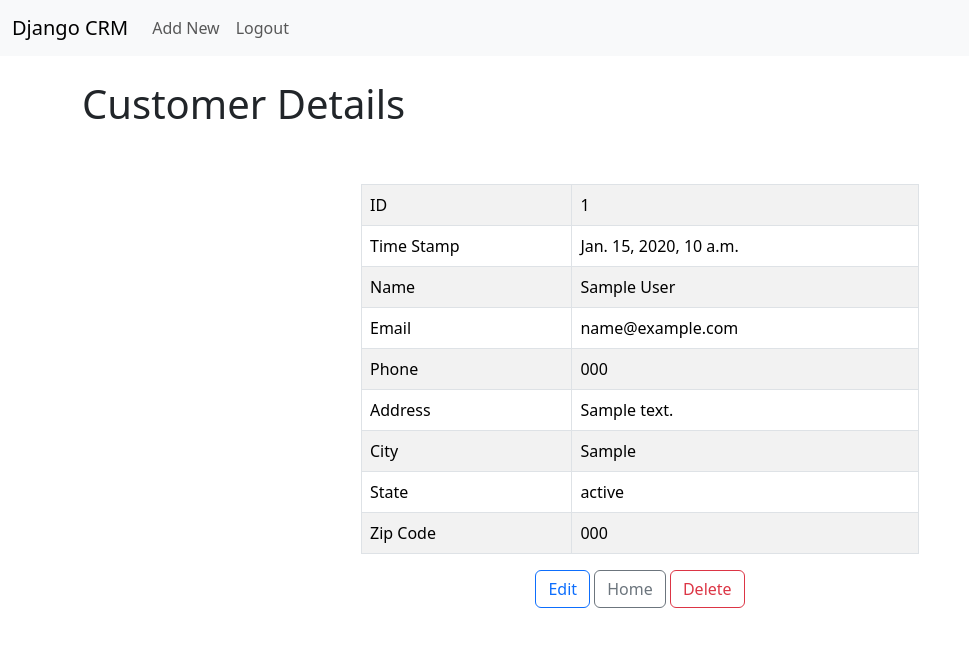
After one commit to arshaljo24/django_crm, a Django app: page /record/1 in a window 1280 px wide. The commit adds this page. Shown: the top 647 px of the page, without its empty margins (0-969 px from the left). Run offline with Django 3.2, Linux system fonts and the light colour scheme; a user stored in the database is signed in; tables that the repository leaves empty hold one stand-in row (values such as "Sample post").

Commit message:
upto updaterecord

```diff
--- /dev/null
+++ b/package.json
@@ -0,0 +1,5 @@
+{
+  "dependencies": {
+    "bootstrap-icons": "^1.10.5"
+  }
+}
--- a/website/templates/navbar.html
+++ b/website/templates/navbar.html
@@ -1,12 +1,15 @@
 <nav class="navbar navbar-expand-lg bg-body-tertiary">
   <div class="container-fluid">
-    <a class="navbar-brand" href="">Django CRM</a>
+    <a class="navbar-brand" href="{% url 'index' %}">Django CRM</a>
     <button class="navbar-toggler" type="button" data-bs-toggle="collapse" data-bs-target="#navbarSupportedContent" aria-controls="navbarSupportedContent" aria-expanded="false" aria-label="Toggle navigation">
       <span class="navbar-toggler-icon"></span>
     </button>
     <div class="collapse navbar-collapse" id="navbarSupportedContent">
       <ul class="navbar-nav me-auto mb-2 mb-lg-0">
           {% if user.is_authenticated %}
+        <li class="nav-item">
+          <a class="nav-link" href="{% url 'add_record' %}">Add New</a>
+        </li>
         <li class="nav-item">
           <a class="nav-link" href="{% url 'logout' %}">Logout</a>
         </li>
--- /dev/null
+++ b/website/templates/record.html
@@ -0,0 +1,55 @@
+{% extends 'home.html' %}
+{% block content %}
+<h1>Customer Details</h1>
+<br><br>
+<div class="col-md-6 offset-md-3">
+<table class="table table-striped table-bordered">
+<tbody>
+<tr>
+    <td>ID</td>
+    <td>{{ customer_records.id }}</td>
+</tr>
+<tr>
+    <td>Time Stamp</td>
+    <td>{{ customer_records.created_at }}</td>
+</tr>
+<tr>
+    <td>Name</td>
+    <td>{{ customer_records.firstname }} {{ customer_records.lastname }}</td>
+</tr>
+<tr>
+    <td>Email</td>
+    <td>{{ customer_records.email }}</td>
+</tr>
+<tr>
+    <td>Phone</td>
+    <td>{{ customer_records.phone }}</td>
+</tr>
+<tr>
+    <td>Address</td>
+    <td>{{ customer_records.address }}</td>
+</tr>
+<tr>
+    <td>City</td>
+    <td>{{ customer_records.city }}</td>
+</tr>
+<tr>
+    <td>State</td>
+    <td>{{ customer_records.state }}</td>
+</tr>
+<tr>
+    <td>Zip Code</td>
+    <td>{{ customer_records.zipcode }}</td>
+</tr>
+</tbody>
+</table>
+    <center>
+        <a class="btn btn btn-outline-primary" href="{% url 'update_record' customer_records.id %}" role="button" style="align-items: center;" >Edit</a>
+         <a class="btn btn-outline-secondary" href="{% url 'index' %}" role="button" style="align-items: center;">Home</a>
+        <a class="btn btn btn-outline-danger" href="{% url 'delete_record' customer_records.id  %}" role="button" style="align-items: center;" >Delete</a>
+
+    </center>
+
+</div>
+
+{% endblock %}
--- a/website/urls.py
+++ b/website/urls.py
@@ -1,11 +1,15 @@
 from django.urls import path
 from . import views
+
 
 
 urlpatterns=[
     path('', views.index, name='index'),
     #path('login/', views.login_user, name='login'),
     path('logout/', views.logout_user, name='logout'),
-    path('register/', views.register_user, name='register')
-
+    path('register/', views.register_user, name='register'),
+    path('record/<int:pk>', views.customer_record, name='record'),
+    path('delete_record/<int:pk>', views.delete_record, name='delete_record'),
+    path('add_record/', views.add_record, name='add_record'),
+    path('update_record/<int:pk>', views.update_record, name='update_record'),
 ]
--- a/website/views.py
+++ b/website/views.py
@@ -1,7 +1,7 @@
 from django.shortcuts import render , redirect
 from django.contrib.auth import authenticate,login,logout
 from django.contrib import messages
-from .forms import SignUpForm
+from .forms import SignUpForm ,AddRecordForm
 from .models import Record
 
 def index(request):
@@ -48,3 +48,51 @@ def register_user(request):
         form = SignUpForm()
         return render(request, 'register.html', {'form': form})
     return render(request, 'register.html', {'form': form})
+
+
+def customer_record(request, pk):
+    if request.user.is_authenticated:
+        customer_records = Record.objects.get(id=pk)
+        return render(request, 'record.html', {'customer_records': customer_records})
+    else:
+        messages.success(request, "Please login to continue")
+        return redirect('index')
+
+
+def delete_record(request,pk):
+    if request.user.is_authenticated:
+        delete_id = Record.objects.get(id=pk)
+        delete_id.delete()
+        messages.success(request, "Successfully deleted")
+        return redirect('index')
+    else:
+        messages.success(request, "Please login to continue")
+        return redirect('index')
+
+
+def add_record(request):
+    form = AddRecordForm(request.POST or None)
+    if request.user.is_authenticated:
+        if request.method == "POST":
+            if form.is_valid():
+                add_record = form.save()
+                messages.success(request,"Record Added Successfully ")
+                return redirect('index')
+        return render(request, 'add_record.html', {'form' : form})
+    else:
+        messages.success(request, "Login to Continue")
+        return redirect('index')
+
+
+def update_record(request,pk):
+    if request.user.is_authenticated:
+        current_record = Record.objects.get(id=pk)
+        form = AddRecordForm(request.POST or None, instance=current_record)
+        if form.is_valid():
+            form.save()
+            messages.success(request, "Record Updated Successfully")
+            return redirect('index')
+        return render(request, 'update_record.html',{'form': form})
+    else:
+        messages.success(request,"Please login to continue..")
+        return redirect('index')
```
Also changed, not shown: website/forms.py (+16 -0 lines), website/templates/add_record.html (added, +16 -0 lines), website/templates/index.html (+25 -20 lines), website/templates/update_record.html (added, +18 -0 lines), package-lock.json (added).
